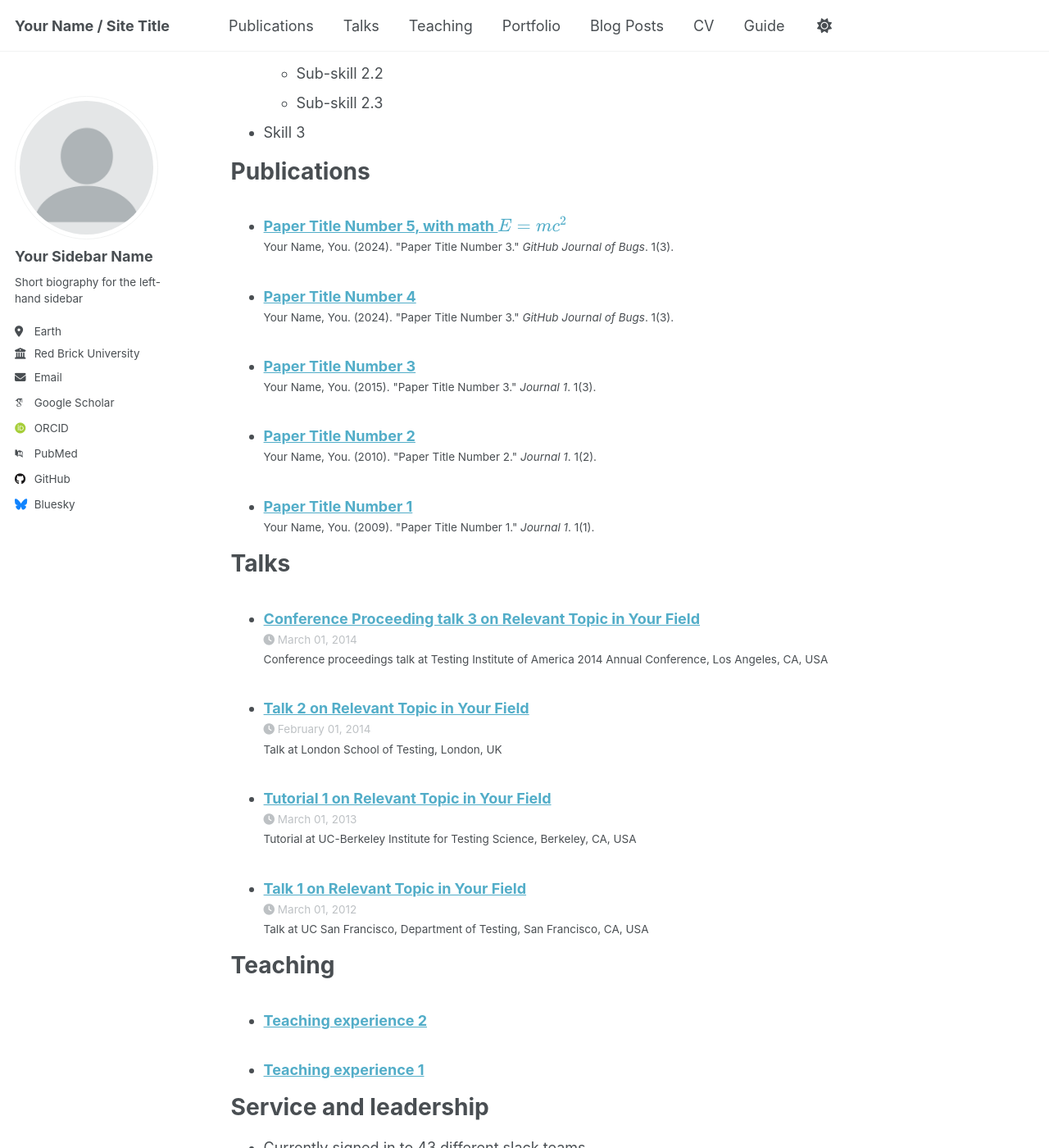
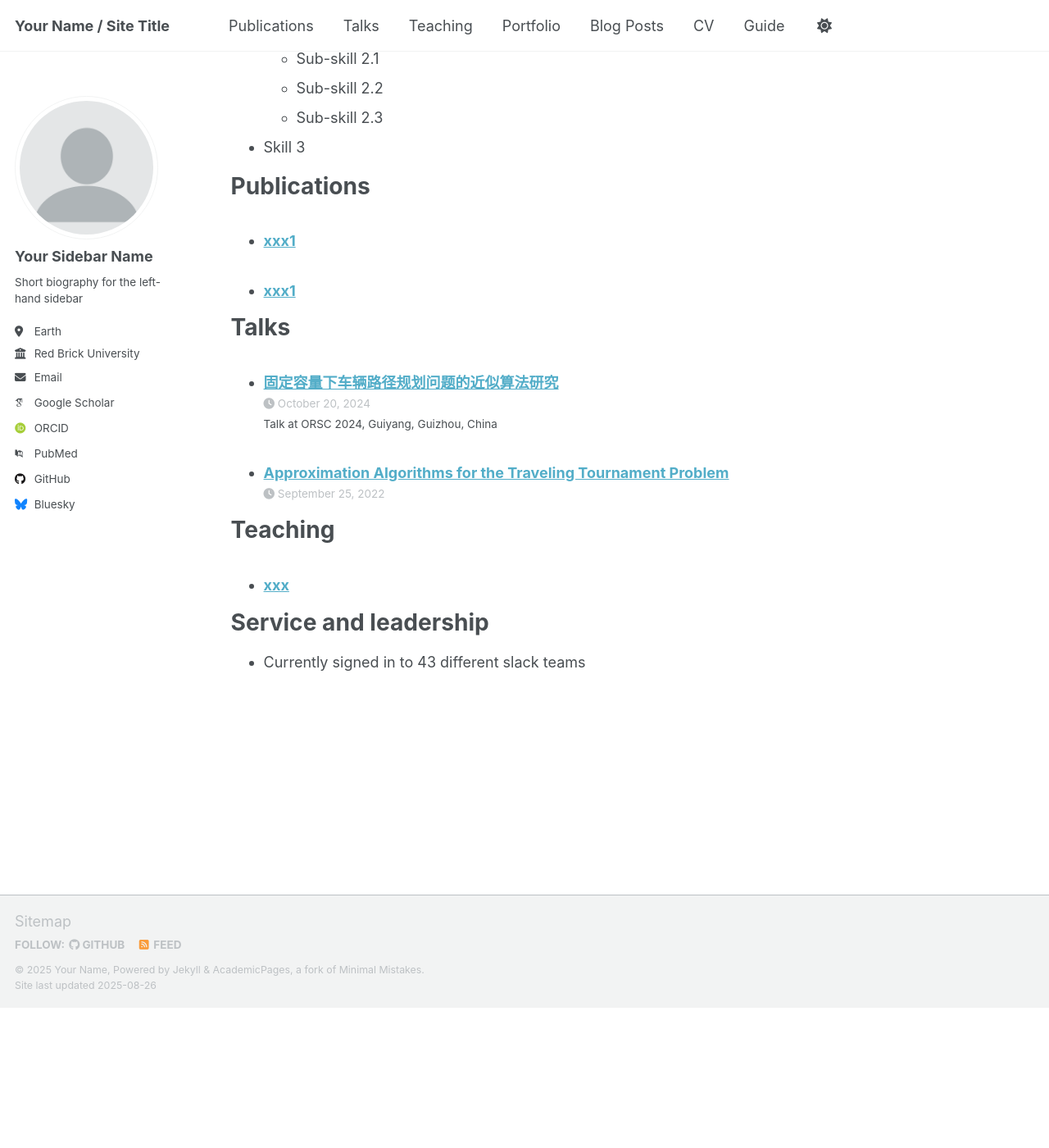
Before and after one commit to JingyangZhao/jingyangzhao.github.io, a Jekyll site: the page built from _pages/cv.md, in a window 1280 px wide and 1400 px high, scrolled down 887 px. Shown: the whole window at 82% size. Built offline with Jekyll 4.4.1, drawn with Linux system fonts in a browser that asks for light colours; some web fonts are replaced; a script that is not in the unit is left out; after the commit the page ends 2116 px from its top, so only the background shows below that; some of the changed text lies outside the part shown.

Commit message:
update publications and site content

```diff
--- a/_pages/cv.md
+++ b/_pages/cv.md
@@ -11,9 +11,8 @@
 
 Education
 ======
-* Ph.D in Version Control Theory, GitHub University, 2018 (expected)
-* M.S. in Jekyll, GitHub University, 2014
-* B.S. in GitHub, GitHub University, 2012
+* Ph.D in School of Computer Science and Engineering, University of Electronic Science and Technology of China, 2024
+* B.S. in School of Computer Science and Engineering, University of Electronic Science and Technology of China, 2020
 
 Work experience
 ======
--- /dev/null
+++ b/_publications/1.md
@@ -0,0 +1,13 @@
+---
+title: "xxx1"
+collection: publications
+category: manuscripts
+permalink: /publication/2009-10-01-paper-title-number-1
+# excerpt: 'This paper is about the number 1. The number 2 is left for future work.'
+date: 2020-10-01
+venue: 'Journal 1'
+# slidesurl: 'http://academicpages.github.io/files/slides1.pdf'
+# paperurl: 'http://academicpages.github.io/files/paper1.pdf'
+# bibtexurl: 'http://academicpages.github.io/files/bibtex1.bib'
+# citation: 'Your Name, You. (2009). &quot;Paper Title Number 1.&quot; <i>Journal 1</i>. 1(1).'
+---
--- /dev/null
+++ b/_publications/2.md
@@ -0,0 +1,13 @@
+---
+title: "xxx1"
+collection: publications
+category: manuscripts
+# permalink: /publication/2009-10-01-paper-title-number-1
+# excerpt: 'This paper is about the number 1. The number 2 is left for future work.'
+date: 2021-10-01
+venue: 'Theoretical Computer Science (TCS)'
+# slidesurl: 'http://academicpages.github.io/files/slides1.pdf'
+# paperurl: 'http://academicpages.github.io/files/paper1.pdf'
+# bibtexurl: 'http://academicpages.github.io/files/bibtex1.bib'
+# citation: 'Your Name, You. (2009). &quot;Paper Title Number 1.&quot; <i>Journal 1</i>. 1(1).'
+---
--- a/_publications/2009-10-01-paper-title-number-1.md
+++ /dev/null
@@ -1,14 +0,0 @@
----
-title: "Paper Title Number 1"
-collection: publications
-category: manuscripts
-permalink: /publication/2009-10-01-paper-title-number-1
-excerpt: 'This paper is about the number 1. The number 2 is left for future work.'
-date: 2009-10-01
-venue: 'Journal 1'
-slidesurl: 'http://academicpages.github.io/files/slides1.pdf'
-paperurl: 'http://academicpages.github.io/files/paper1.pdf'
-bibtexurl: 'http://academicpages.github.io/files/bibtex1.bib'
-citation: 'Your Name, You. (2009). &quot;Paper Title Number 1.&quot; <i>Journal 1</i>. 1(1).'
----
-The contents above will be part of a list of publications, if the user clicks the link for the publication than the contents of section will be rendered as a full page, allowing you to provide more information about the paper for the reader. When publications are displayed as a single page, the contents of the above "citation" field will automatically be included below this section in a smaller font.
--- a/_publications/2010-10-01-paper-title-number-2.md
+++ /dev/null
@@ -1,14 +0,0 @@
----
-title: "Paper Title Number 2"
-collection: publications
-category: manuscripts
-permalink: /publication/2010-10-01-paper-title-number-2
-excerpt: 'This paper is about the number 2. The number 3 is left for future work.'
-date: 2010-10-01
-venue: 'Journal 1'
-slidesurl: 'http://academicpages.github.io/files/slides2.pdf'
-paperurl: 'http://academicpages.github.io/files/paper2.pdf'
-citation: 'Your Name, You. (2010). &quot;Paper Title Number 2.&quot; <i>Journal 1</i>. 1(2).'
----
-
-The contents above will be part of a list of publications, if the user clicks the link for the publication than the contents of section will be rendered as a full page, allowing you to provide more information about the paper for the reader. When publications are displayed as a single page, the contents of the above "citation" field will automatically be included below this section in a smaller font.
--- a/_publications/2015-10-01-paper-title-number-3.md
+++ /dev/null
@@ -1,14 +0,0 @@
----
-title: "Paper Title Number 3"
-collection: publications
-category: manuscripts
-permalink: /publication/2015-10-01-paper-title-number-3
-excerpt: 'This paper is about the number 3. The number 4 is left for future work.'
-date: 2015-10-01
-venue: 'Journal 1'
-slidesurl: 'http://academicpages.github.io/files/slides3.pdf'
-paperurl: 'http://academicpages.github.io/files/paper3.pdf'
-citation: 'Your Name, You. (2015). &quot;Paper Title Number 3.&quot; <i>Journal 1</i>. 1(3).'
----
-
-The contents above will be part of a list of publications, if the user clicks the link for the publication than the contents of section will be rendered as a full page, allowing you to provide more information about the paper for the reader. When publications are displayed as a single page, the contents of the above "citation" field will automatically be included below this section in a smaller font.
--- a/_publications/2025-06-08-paper-title-number-5.md
+++ /dev/null
@@ -1,13 +0,0 @@
----
-title: "Paper Title Number 5, with math $$E=mc^2$$"
-collection: publications
-category: conferences
-permalink: /publication/2024-02-17-paper-title-number-4
-excerpt: 'This paper is about a famous math equation, $$E=mc^2$$'
-date: 2024-02-17
-venue: 'GitHub Journal of Bugs'
-paperurl: 'http://academicpages.github.io/files/paper3.pdf'
-citation: 'Your Name, You. (2024). &quot;Paper Title Number 3.&quot; <i>GitHub Journal of Bugs</i>. 1(3).'
----
-
-Using [MathJax](https://www.mathjax.org/) in the description is supported - $$E=mc^2$$ - however, the use must be mindful that the default delimiters are `$$...$$` and `\\[...\\]` which differs from the `$...$` that is typically expected.
--- a/_talks/2012-03-01-talk-1.md
+++ /dev/null
@@ -1,11 +0,0 @@
----
-title: "Talk 1 on Relevant Topic in Your Field"
-collection: talks
-type: "Talk"
-permalink: /talks/2012-03-01-talk-1
-venue: "UC San Francisco, Department of Testing"
-date: 2012-03-01
-location: "San Francisco, CA, USA"
----
-
-This is a description of your talk, which is a markdown file that can be all markdown-ified like any other post. Yay markdown!
--- a/_talks/2013-03-01-tutorial-1.md
+++ /dev/null
@@ -1,13 +0,0 @@
----
-title: "Tutorial 1 on Relevant Topic in Your Field"
-collection: talks
-type: "Tutorial"
-permalink: /talks/2013-03-01-tutorial-1
-venue: "UC-Berkeley Institute for Testing Science"
-date: 2013-03-01
-location: "Berkeley, CA, USA"
----
-
-[More information here](http://exampleurl.com)
-
-This is a description of your tutorial, note the different field in type. This is a markdown files that can be all markdown-ified like any other post. Yay markdown!
--- a/_talks/2014-02-01-talk-2.md
+++ /dev/null
@@ -1,13 +0,0 @@
----
-title: "Talk 2 on Relevant Topic in Your Field"
-collection: talks
-type: "Talk"
-permalink: /talks/2014-02-01-talk-2
-venue: "London School of Testing"
-date: 2014-02-01
-location: "London, UK"
----
-
-[More information here](http://example2.com)
-
-This is a description of your talk, which is a markdown files that can be all markdown-ified like any other post. Yay markdown!
--- a/_talks/2014-03-01-talk-3.md
+++ /dev/null
@@ -1,11 +0,0 @@
----
-title: "Conference Proceeding talk 3 on Relevant Topic in Your Field"
-collection: talks
-type: "Conference proceedings talk"
-permalink: /talks/2014-03-01-talk-3
-venue: "Testing Institute of America 2014 Annual Conference"
-date: 2014-03-01
-location: "Los Angeles, CA, USA"
----
-
-This is a description of your conference proceedings talk, note the different field in type. You can put anything in this field.
--- /dev/null
+++ b/_talks/2022-09-25-talk-1.md
@@ -0,0 +1,11 @@
+---
+title: "Approximation Algorithms for the Traveling Tournament Problem"
+collection: talks
+type: "Talk"
+# permalink: /talks/2012-03-01-talk-1
+# venue: "UC San Francisco, Department of Testing"
+date: 2022-09-25
+location: "Qingdao, Shandong, China"
+---
+
+["Third National Outstanding Doctoral Forum in Theoretical Computer Science" of China Computer Federation](https://conf.ccf.org.cn/web/api/m1018471650770948096166286416383.action) (2022年第三届CCF理论计算机科学全国优秀博士生论坛)
--- /dev/null
+++ b/_talks/2024-10-20-talk-2.md
@@ -0,0 +1,11 @@
+---
+title: "固定容量下车辆路径规划问题的近似算法研究"
+collection: talks
+type: "Talk"
+# permalink: /talks/2012-03-01-talk-1
+venue: "ORSC 2024"
+date: 2024-10-20
+location: "Guiyang, Guizhou, China"
+---
+
+["Second Forum for New Researchers in Operations Research" of Operations Research Society of China](https://conf.orsc.org.cn/conferences/detail?id=25) (第二届运筹新人论坛)
--- a/_teaching/2014-spring-teaching-1.md
+++ b/_teaching/2014-spring-teaching-1.md
@@ -1,20 +1,11 @@
 ---
-title: "Teaching experience 1"
+title: "xxx"
 collection: teaching
-type: "Undergraduate course"
+type: "xxx course"
 permalink: /teaching/2014-spring-teaching-1
-venue: "University 1, Department"
-date: 2014-01-01
+venue: "University xxx, Department xxx"
+date: 20xx-xx-xx
 location: "City, Country"
 ---
-
-This is a description of a teaching experience. You can use markdown like any other post.
-
-Heading 1
-======
-
-Heading 2
-======
-
-Heading 3
-======
+<!--
+This is a description of a teaching experience. You can use markdown like any other post. -->
--- a/_teaching/2015-spring-teaching-2.md
+++ /dev/null
@@ -1,20 +0,0 @@
----
-title: "Teaching experience 2"
-collection: teaching
-type: "Workshop"
-permalink: /teaching/2015-spring-teaching-1
-venue: "University 1, Department"
-date: 2015-01-01
-location: "City, Country"
----
-
-This is a description of a teaching experience. You can use markdown like any other post.
-
-Heading 1
-======
-
-Heading 2
-======
-
-Heading 3
-======
```
Also changed, not shown: _includes/archive-single.html (+7 -2 lines), _publications/2024-02-17-paper-title-number-4.md (deleted, +0 -13 lines).
